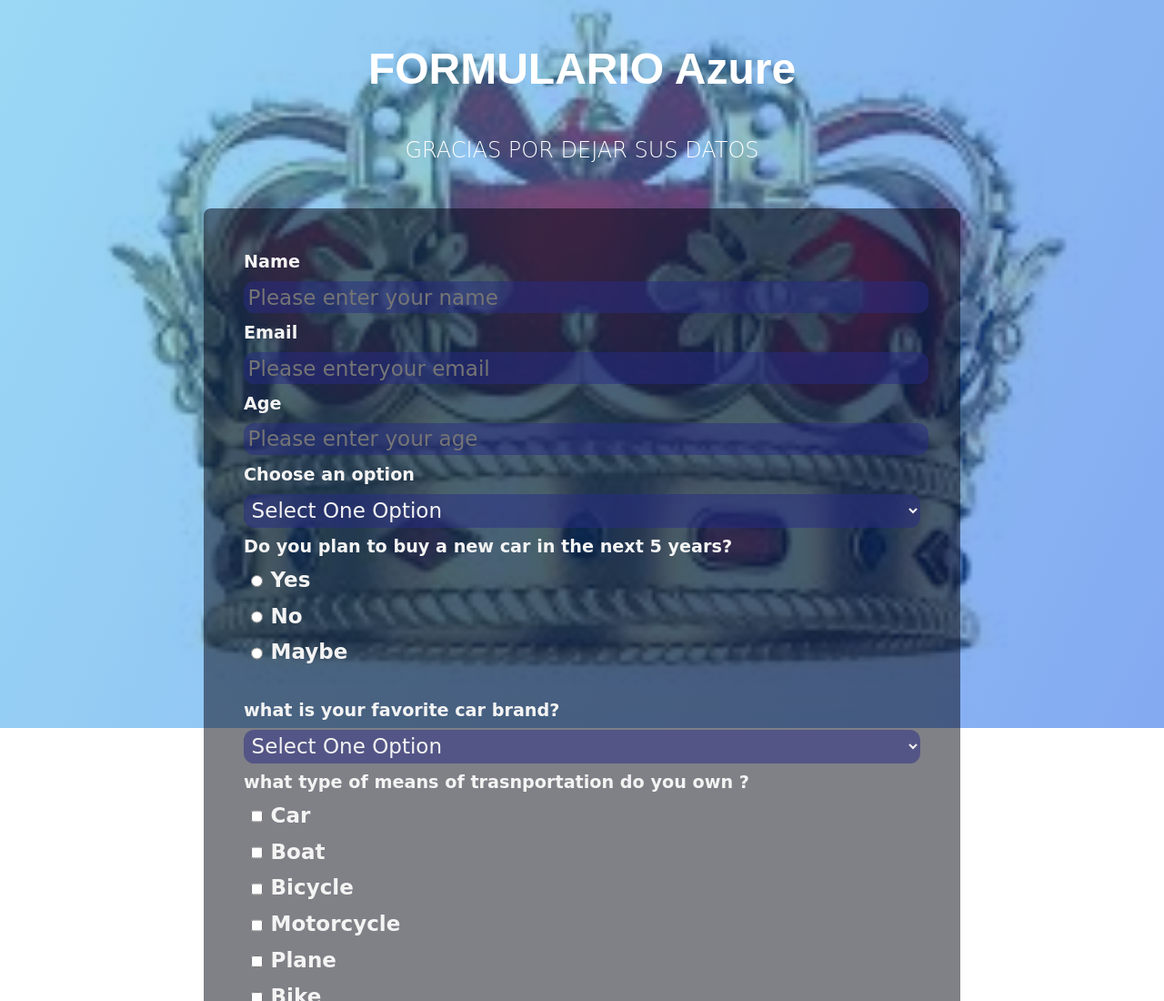
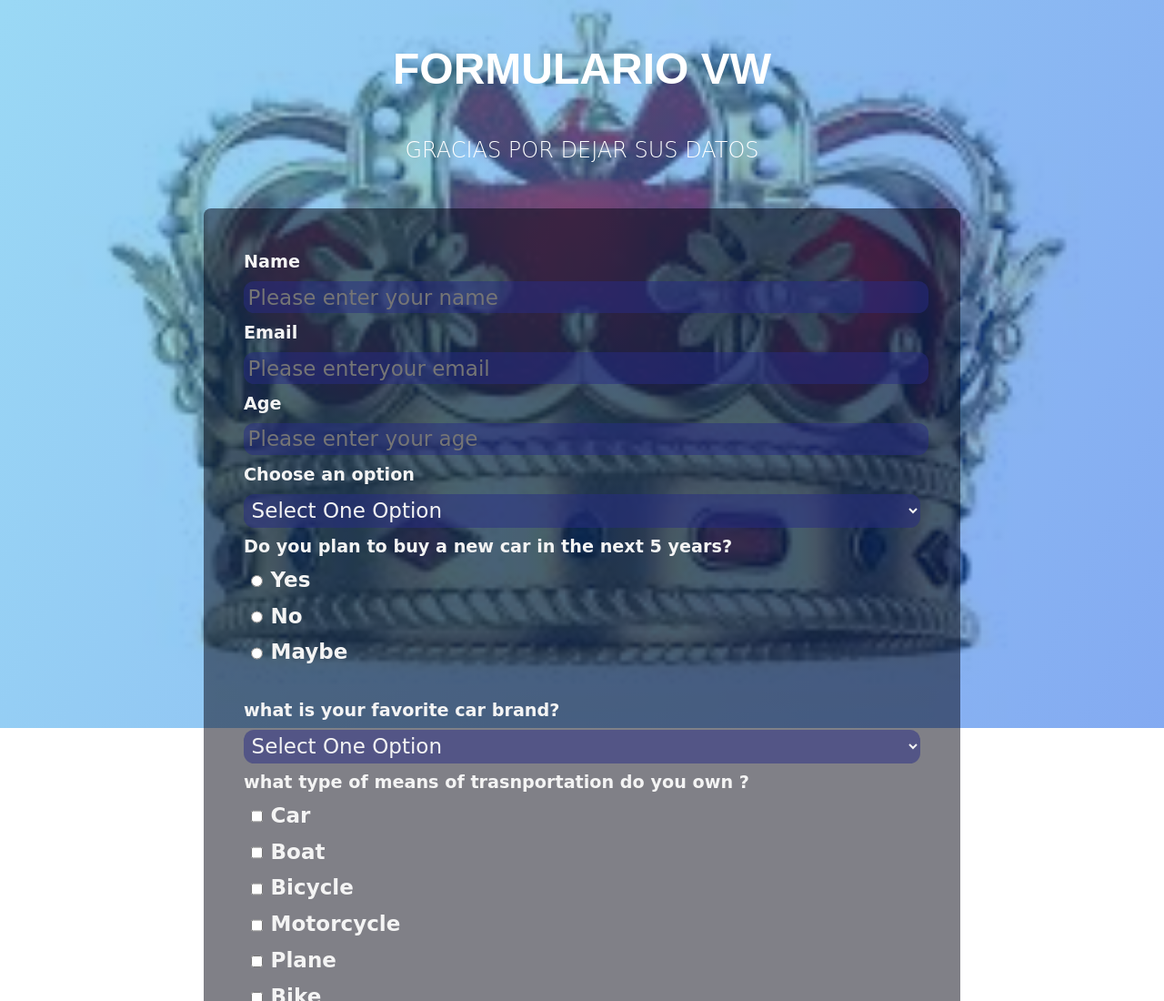
Before and after one commit to SebastianGutierrez23/clasemiercoles, a website built with webpack: page src/index.html in a window 1280 px wide. Shown: the top 1100 px of the page at 91% size. Built offline with nearby package versions, Linux system fonts and the light colour scheme.

Commit message:
VMACtualiza

```diff
--- a/src/index.html
+++ b/src/index.html
@@ -7,7 +7,7 @@
     <title>Formulario MV</title>
 </head>
 <body>
-    <h1 id="title">FORMULARIO Azure</h1>
+    <h1 id="title">FORMULARIO VW</h1>
     <p id="description">
       GRACIAS POR DEJAR SUS DATOS
     </p>
```
